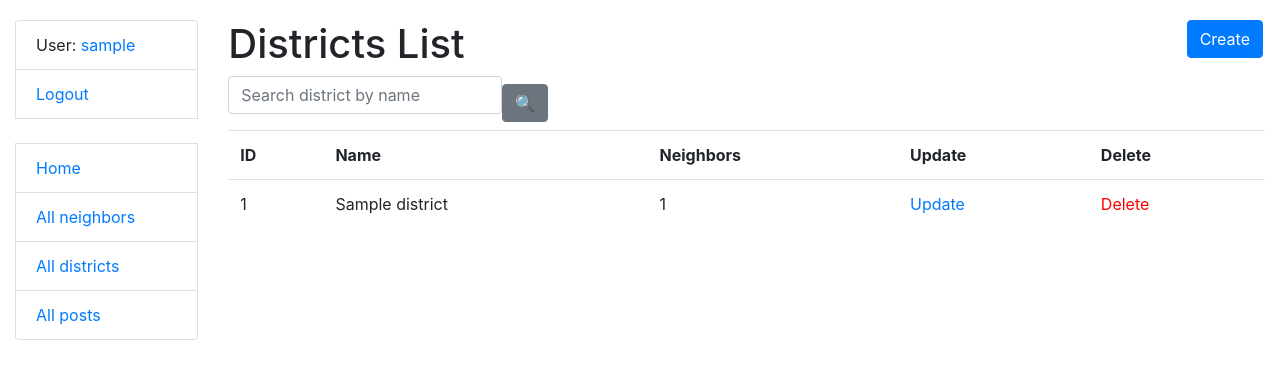
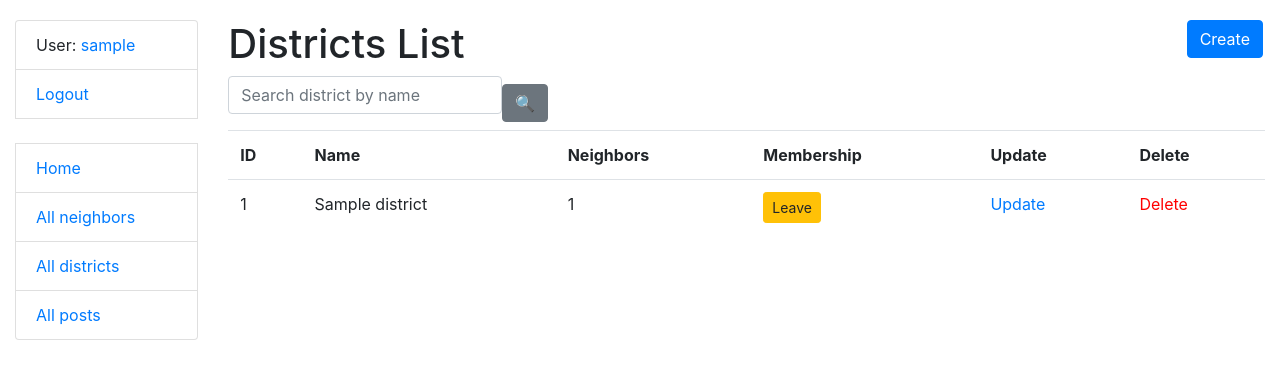
Before and after one commit to Sergio-zt/my_neighborhood, a Django app: page /district/ in a window 1280 px wide. Shown: the top 379 px of the page. Run offline with Django 5.2, Linux system fonts and the light colour scheme; a user stored in the database is signed in; tables that the repository leaves empty hold one stand-in row (values such as "Sample post"); some libraries are stand-ins or nearby versions.

Commit message:
Implement toggle_district_membership in DistrictViewList

```diff
--- a/neighborhood/urls.py
+++ b/neighborhood/urls.py
@@ -25,6 +25,7 @@ urlpatterns = [
     path("district/create", DistrictCreateView.as_view(), name="district-create"),
     path("district/<int:pk>/update", DistrictUpdateView.as_view(), name="district-update"),
     path("district/<int:pk>/delete", DistrictDeleteView.as_view(), name="district-delete"),
+    path("districts/<int:pk>/toggle-membership/", DistrictListView.toggle_district_membership, name="toggle-district-membership"),
     path("posts/", PostListView.as_view(), name="post-list"),
 ]
 
--- a/neighborhood/views.py
+++ b/neighborhood/views.py
@@ -7,6 +7,8 @@
 from django.contrib.auth.mixins import LoginRequiredMixin
 from django.conf import settings
 from django.contrib.auth import get_user_model
+from django.shortcuts import get_object_or_404, redirect
+from django.views.decorators.http import require_POST
 
 from .models import (
     District,
@@ -111,6 +113,17 @@
             return queryset.filter(name__icontains=form.cleaned_data["name"])
         return queryset
 
+    @require_POST
+    def toggle_district_membership(request, pk):
+        district = get_object_or_404(District, pk=pk)
+
+        if request.user in district.users.all():
+            district.users.remove(request.user)
+        else:
+            district.users.add(request.user)
+
+        return redirect("neighborhood:district-list")
+
 
 class DistrictCreateView(LoginRequiredMixin, generic.CreateView):
     model = District
--- a/templates/neighborhood/district_list.html
+++ b/templates/neighborhood/district_list.html
@@ -20,6 +20,7 @@
         <th>ID</th>
         <th>Name</th>
         <th>Neighbors</th>
+        <th>Membership</th>
         <th>Update</th>
         <th>Delete</th>
       </tr>
@@ -36,7 +37,25 @@
               {{ district.user_count }}
           </td>
           <td>
-              <a href="{% url 'neighborhood:district-update' pk=district.id %}">
+            <form action="{% url 'neighborhood:toggle-district-membership' pk=district.id %}" method="POST">
+              {% csrf_token %}
+
+              <!-- Проверяем, есть ли текущий пользователь в списке пользователей этого района -->
+              {% if request.user in district.users.all %}
+                <!-- Если да, показываем кнопку отсоединиться -->
+                <button type="submit" class="btn btn-warning btn-sm">
+                  Leave
+                </button>
+              {% else %}
+                <!-- Если нет, показываем кнопку присоединиться -->
+                <button type="submit" class="btn btn-success btn-sm">
+                  Join
+                </button>
+              {% endif %}
+            </form>
+          </td>
+          <td>
+              <a href="{% url "neighborhood:district-update" pk=district.id %}">
                 Update
               </a>
             </td>
--- a/templates/neighborhood/user_list.html
+++ b/templates/neighborhood/user_list.html
@@ -31,7 +31,7 @@
         <td>{{ user.last_name }}</td>
         <td>
           {% for district in user.districts.all %}
-            {{ district.name }}
+            <a href="{% url "neighborhood:district-update" pk=district.id %}">{{ district.name }}</a>
             {% if not forloop.last %}, {% endif %}
             {% empty %}
               User not belong to any district
```
